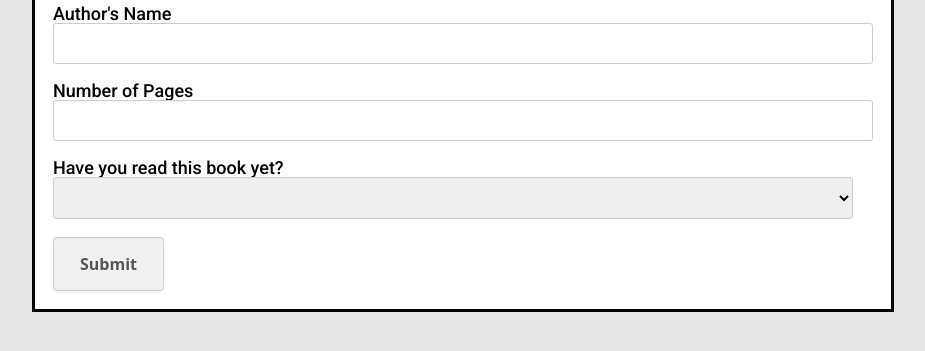
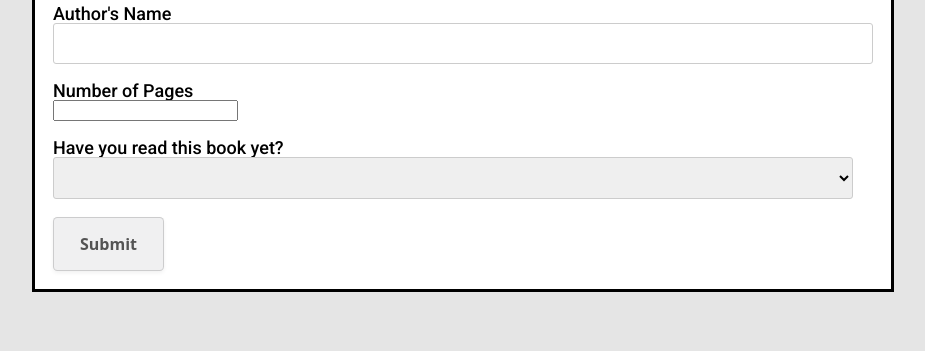
Before and after one commit to Tom-Doc/odin-library, a website: page index.html in a window 1280 px wide. Both pictures are taken after a click on the button "Add Book". Shown: the part 129-480 px from the top of the page, without its empty margins (177-1102 px from the left). Drawn offline with Linux system fonts and the light colour scheme.

Commit message:
Changed Pages input from text to number

```diff
--- a/index.html
+++ b/index.html
@@ -32,7 +32,7 @@
         </div>
         <form class="form-row" method="dialog">
           <label for="pages">Number of Pages</label>
-          <input id="pages" name="pages" type="text" />
+          <input id="pages" name="pages" type="number" />
         </form>
         <form class="form-row" method="dialog">
           <label for="read">Have you read this book yet?</label>
```
Also changed, not shown: 1 other file.
